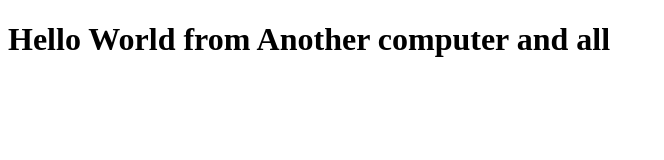
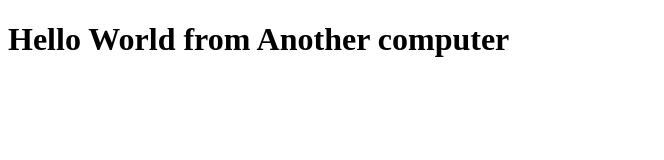
Before and after one commit to rihash/Bootcampfinal, a plain HTML site: page index.html in a window 1280 px wide. Shown: the whole page, without its empty margins (0-664 px from the left). Drawn offline with Linux system fonts and the light colour scheme.

Commit message:
Update index.html

```diff
--- a/index.html
+++ b/index.html
@@ -6,6 +6,6 @@
     <title>Document</title>
 </head>
 <body>
-    <h1>Hello World from Another computer and all</h1>
+    <h1>Hello World from Another computer</h1>
 </body>
 </html>
```
